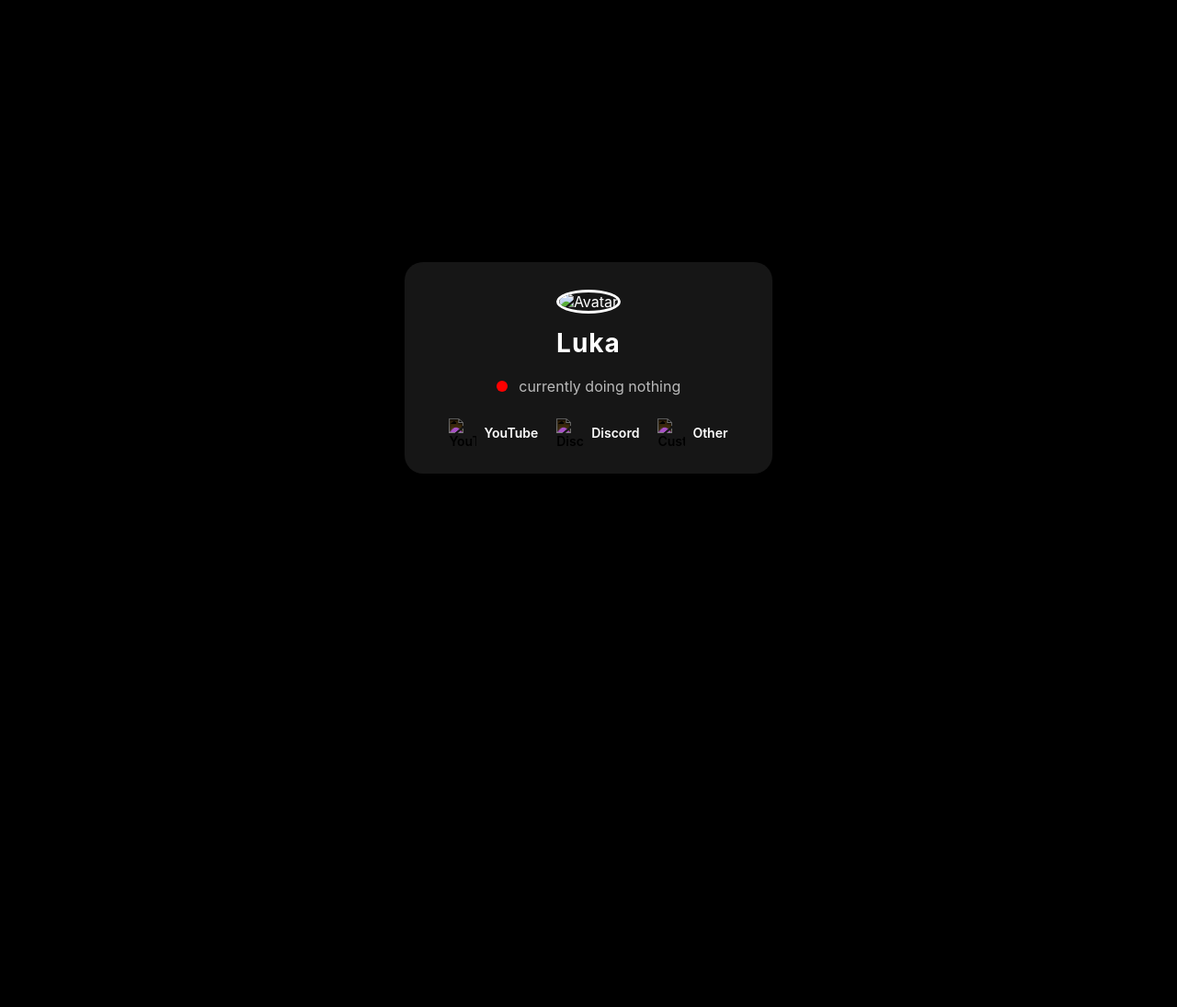
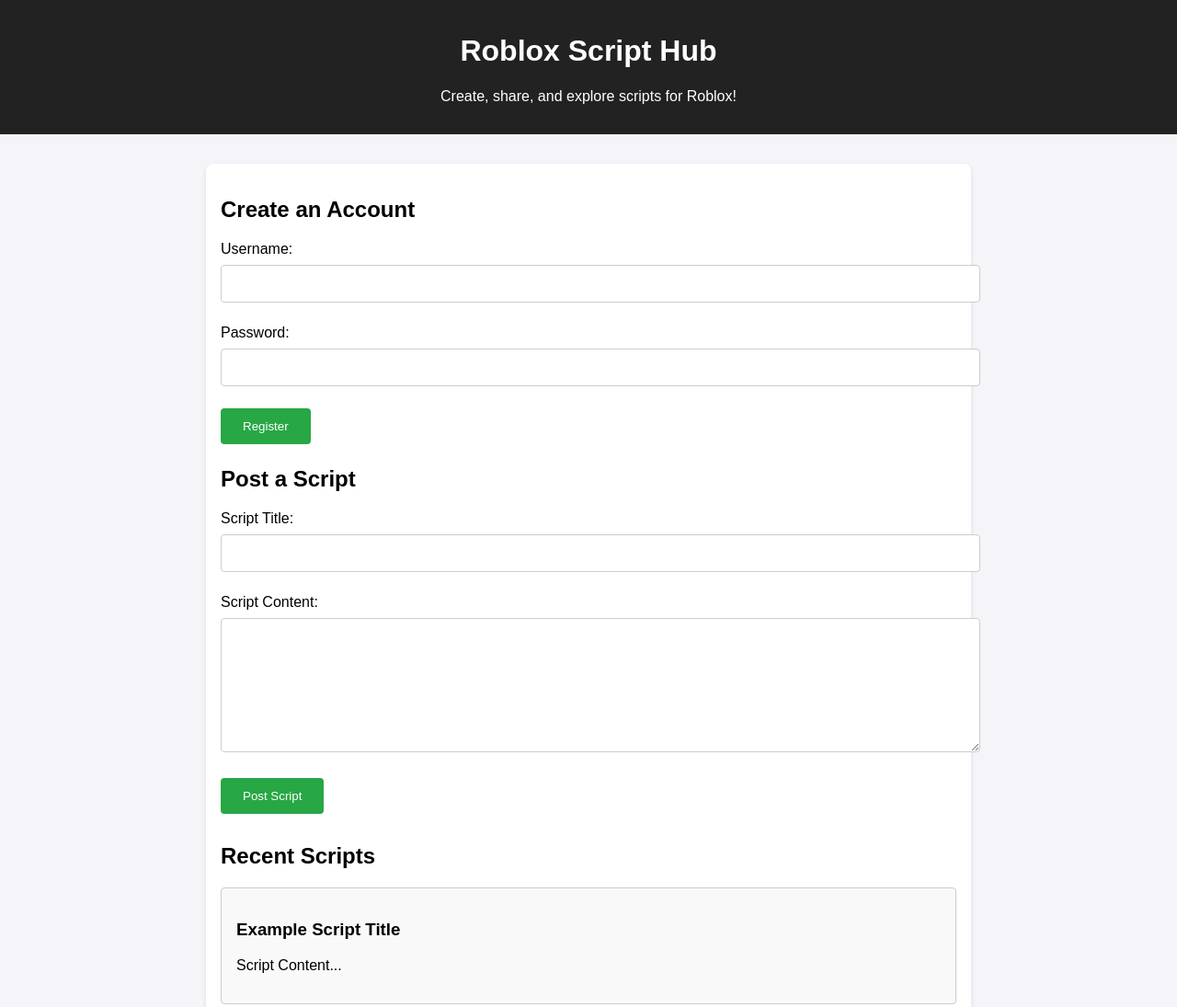
Before and after one commit to 013luka/coolsite, a plain HTML site: page index.html in a window 1280 px wide. Shown: the top 1095 px of the page at 92% size. Before the commit the page ends 800 px from the top, so only its background shows below. Drawn offline with Linux system fonts and the light colour scheme.

Commit message:
Update index.html

```diff
--- a/index.html
+++ b/index.html
@@ -3,33 +3,120 @@
 <head>
     <meta charset="UTF-8">
     <meta name="viewport" content="width=device-width, initial-scale=1.0">
-    <title>Profile - Luka</title>
-    <link rel="stylesheet" href="style.css">
+    <title>Roblox Script Hub</title>
+    <style>
+        body {
+            font-family: Arial, sans-serif;
+            margin: 0;
+            padding: 0;
+            background-color: #f4f4f9;
+        }
+        header {
+            background-color: #222;
+            color: white;
+            padding: 1rem;
+            text-align: center;
+        }
+        .container {
+            max-width: 800px;
+            margin: 2rem auto;
+            padding: 1rem;
+            background: white;
+            border-radius: 8px;
+            box-shadow: 0 2px 5px rgba(0, 0, 0, 0.1);
+        }
+        .form-group {
+            margin-bottom: 1.5rem;
+        }
+        .form-group label {
+            display: block;
+            margin-bottom: 0.5rem;
+        }
+        .form-group input, .form-group textarea {
+            width: 100%;
+            padding: 0.75rem;
+            border: 1px solid #ccc;
+            border-radius: 4px;
+        }
+        .form-group button {
+            background-color: #28a745;
+            color: white;
+            padding: 0.75rem 1.5rem;
+            border: none;
+            border-radius: 4px;
+            cursor: pointer;
+        }
+        .form-group button:hover {
+            background-color: #218838;
+        }
+        .scripts {
+            margin-top: 2rem;
+        }
+        .script {
+            padding: 1rem;
+            border: 1px solid #ccc;
+            border-radius: 4px;
+            margin-bottom: 1rem;
+            background-color: #f9f9f9;
+        }
+    </style>
 </head>
 <body>
-    <div class="background">
-        <div class="profile-card">
-            <img class="avatar" src="avatar.jpg" alt="Avatar">
-            <h1 class="username">Luka</h1>
-            <div class="status">
-                <p><span class="dot"></span> currently doing nothing</p>
+    <header>
+        <h1>Roblox Script Hub</h1>
+        <p>Create, share, and explore scripts for Roblox!</p>
+    </header>
+    <div class="container">
+        <h2>Create an Account</h2>
+        <form id="registerForm">
+            <div class="form-group">
+                <label for="username">Username:</label>
+                <input type="text" id="username" name="username" required>
             </div>
-            <div class="socials">
-                <a href="https://youtube.com" target="_blank" class="social-link youtube">
-                    <img src="youtube-icon.png" alt="YouTube">
-                    <span>YouTube</span>
-                </a>
-                <a href="https://discord.com" target="_blank" class="social-link discord">
-                    <img src="discord-icon.png" alt="Discord">
-                    <span>Discord</span>
-                </a>
-                <a href="#" target="_blank" class="social-link custom">
-                    <img src="custom-icon.png" alt="Custom">
-                    <span>Other</span>
-                </a>
+            <div class="form-group">
+                <label for="password">Password:</label>
+                <input type="password" id="password" name="password" required>
             </div>
+            <div class="form-group">
+                <button type="submit">Register</button>
+            </div>
+        </form>
+
+        <h2>Post a Script</h2>
+        <form id="postScriptForm">
+            <div class="form-group">
+                <label for="scriptTitle">Script Title:</label>
+                <input type="text" id="scriptTitle" name="scriptTitle" required>
+            </div>
+            <div class="form-group">
+                <label for="scriptContent">Script Content:</label>
+                <textarea id="scriptContent" name="scriptContent" rows="8" required></textarea>
+            </div>
+            <div class="form-group">
+                <button type="submit">Post Script</button>
+            </div>
+        </form>
+
+        <div class="scripts">
+            <h2>Recent Scripts</h2>
+            <div class="script">
+                <h3>Example Script Title</h3>
+                <p>Script Content...</p>
+            </div>
+            <!-- More scripts will be displayed here dynamically -->
         </div>
     </div>
-    <script src="script.js"></script>
+    <script>
+        // Basic form handling (replace with back-end logic in production)
+        document.getElementById('registerForm').addEventListener('submit', function(e) {
+            e.preventDefault();
+            alert('User registered (functionality requires back-end).');
+        });
+
+        document.getElementById('postScriptForm').addEventListener('submit', function(e) {
+            e.preventDefault();
+            alert('Script posted (functionality requires back-end).');
+        });
+    </script>
 </body>
 </html>
```
